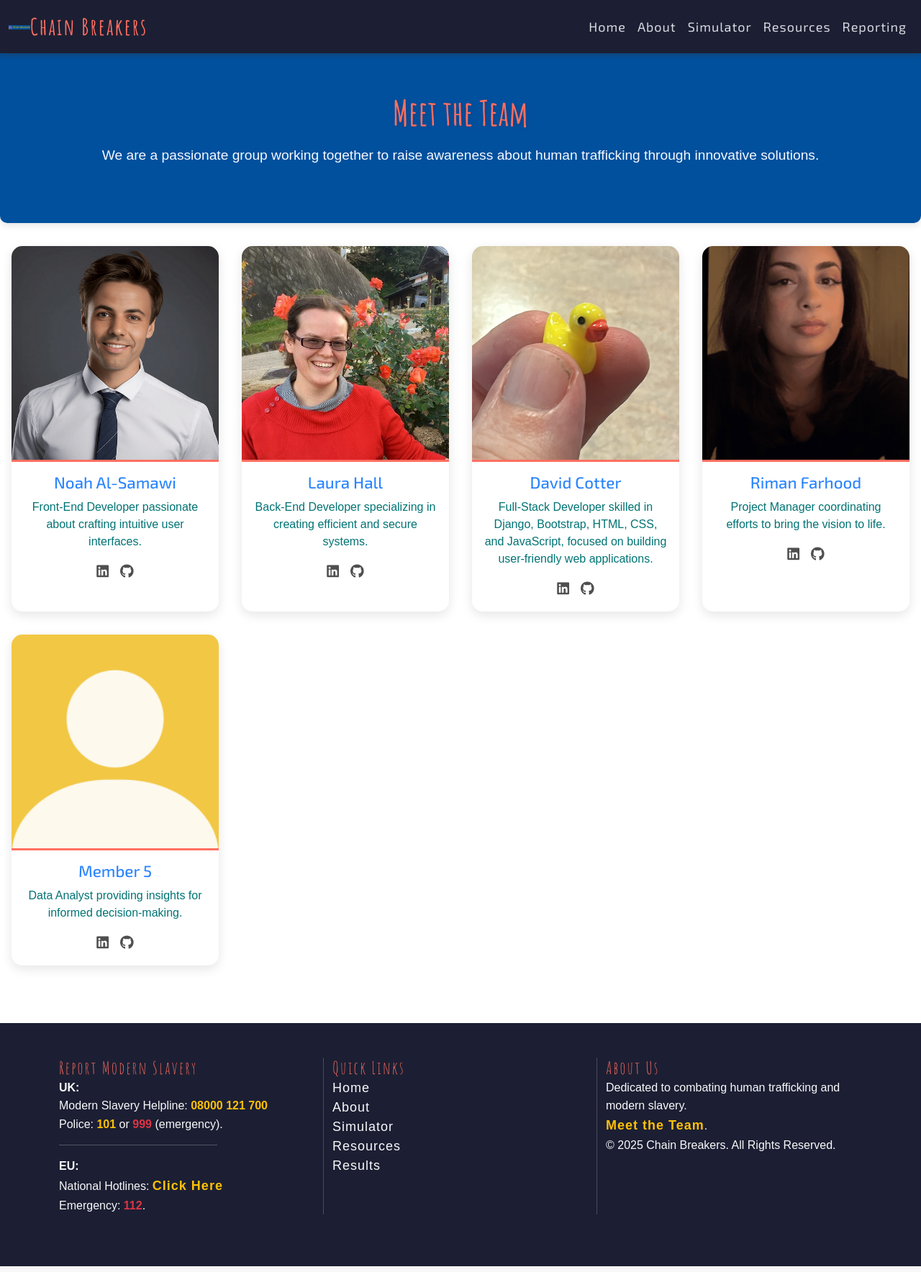
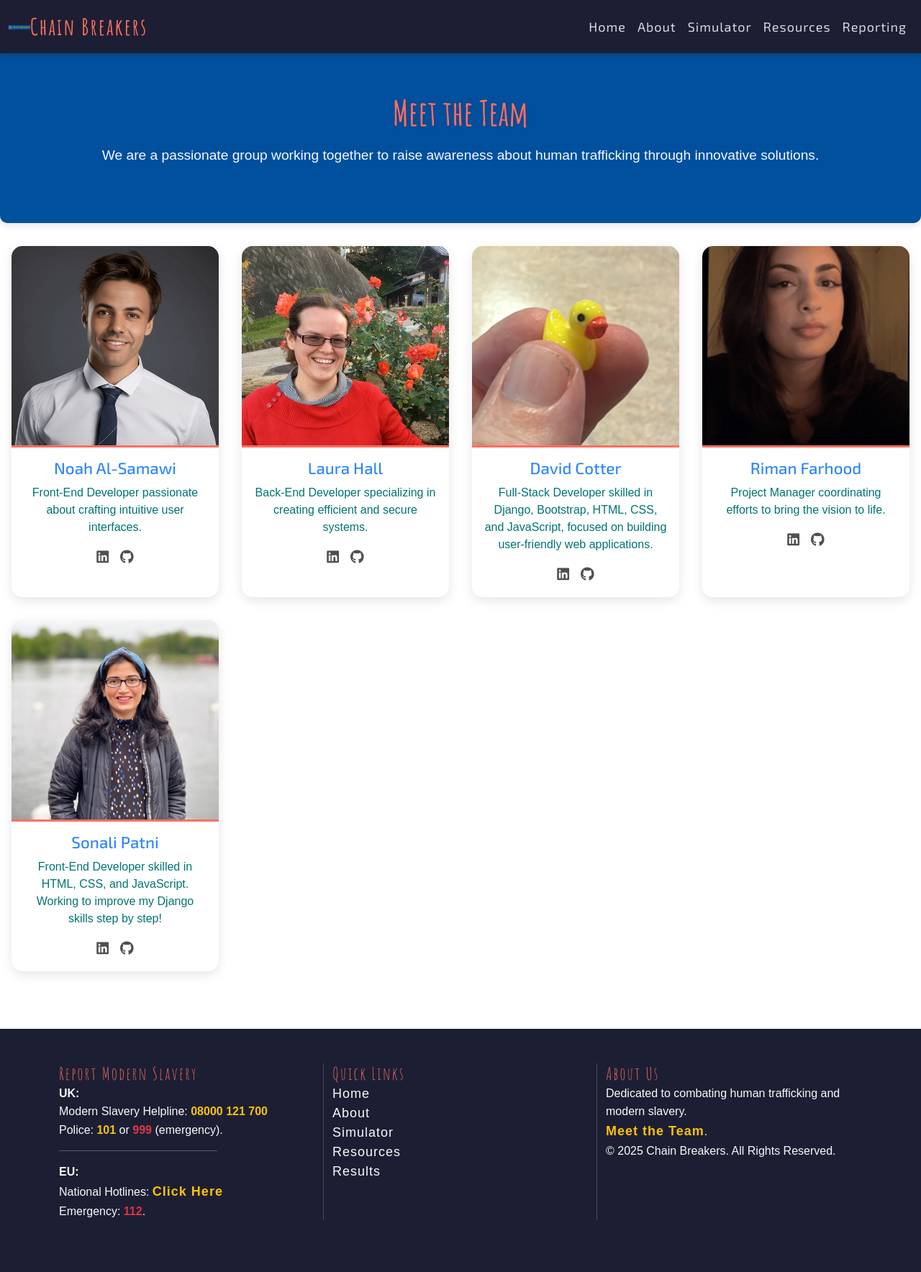
Before and after one commit to trxdave/chain-breaker1, a Django app: page /about/meet-the-team/ in a window 1280 px wide. Shown: the whole page at 72% size. Run offline with Django 5.2, Linux system fonts and the light colour scheme.

Commit message:
meet the team update

```diff
--- a/about/templates/about/meettheteam.html
+++ b/about/templates/about/meettheteam.html
@@ -47,7 +47,7 @@
                 <h5>David Cotter</h5>
                 <p>Full-Stack Developer skilled in Django, Bootstrap, HTML, CSS, and JavaScript, focused on building user-friendly web applications.</p>
                 <div class="social-links">
-                    <a href="www.linkedin.com/in/david-cotter-junior-software-developer"><i class="fab fa-linkedin"></i></a>
+                    <a href="https://www.linkedin.com/in/david-cotter-junior-software-developer"><i class="fab fa-linkedin"></i></a>
                     <a href="https://github.com/trxdave"><i class="fab fa-github"></i></a>
                 </div>
             </div>
@@ -66,13 +66,13 @@
         </div>
         <!-- Team Member 5 -->
         <div class="team-card">
-            <img src="{% static 'images/sonali.png' %}" alt="Member 5">
+            <img src="{% static 'images/sonali.png' %}" alt="Sonali Patni">
             <div class="card-body">
-                <h5>Member 5</h5>
-                <p>Data Analyst providing insights for informed decision-making.</p>
+                <h5>Sonali Patni</h5>
+                <p>Front-End Developer skilled in HTML, CSS, and JavaScript. Working to improve my Django skills step by step!</p>
                 <div class="social-links">
-                    <a href="#"><i class="fab fa-linkedin"></i></a>
-                    <a href="#"><i class="fab fa-github"></i></a>
+                    <a href="https://www.linkedin.com/in/sonalipatni/"><i class="fab fa-linkedin"></i></a>
+                    <a href="https://github.com/SonaliP11"><i class="fab fa-github"></i></a>
                 </div>
             </div>
         </div>
--- a/static/css/meettheteam.css
+++ b/static/css/meettheteam.css
@@ -77,10 +77,12 @@
 }
 
 .team-card img {
-    width: 100%;
-    height: 300px;
-    object-fit: cover;
-    border-bottom: 3px solid var(--accent-primary);
+    width: 100%; /* Ensures the image fills the width of the card */
+    height: 280px; /* Increases height for better visibility */
+    object-fit: cover; /* Ensures the image fills the dimensions without stretching */
+    object-position: top; /* Keeps the head centered and visible */
+    border-bottom: 3px solid var(--accent-primary); /* Keeps the border style */
+    border-radius: 5px 5px 0 0; /* Rounded top corners for better aesthetics */
 }
 
 .team-card .card-body {
```
Also changed, not shown: static/images/david.png, static/images/sonali.png.
